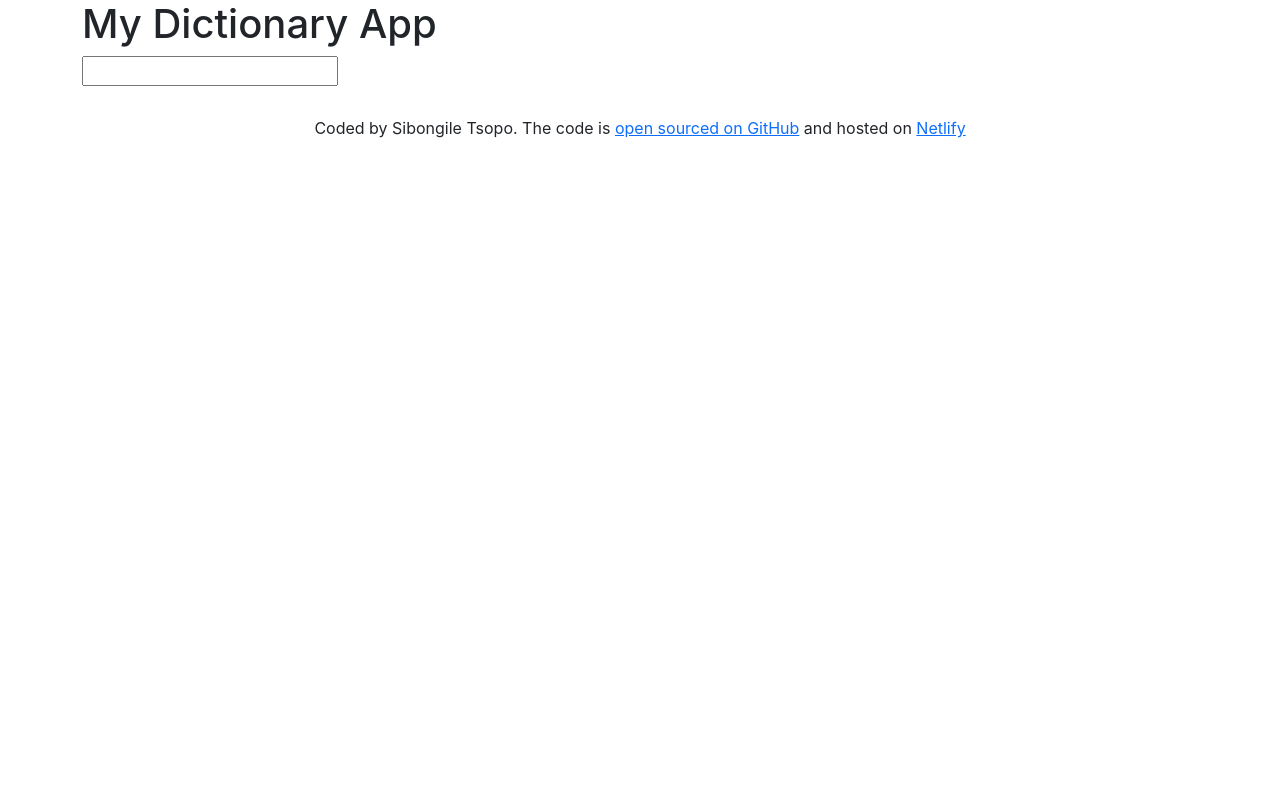
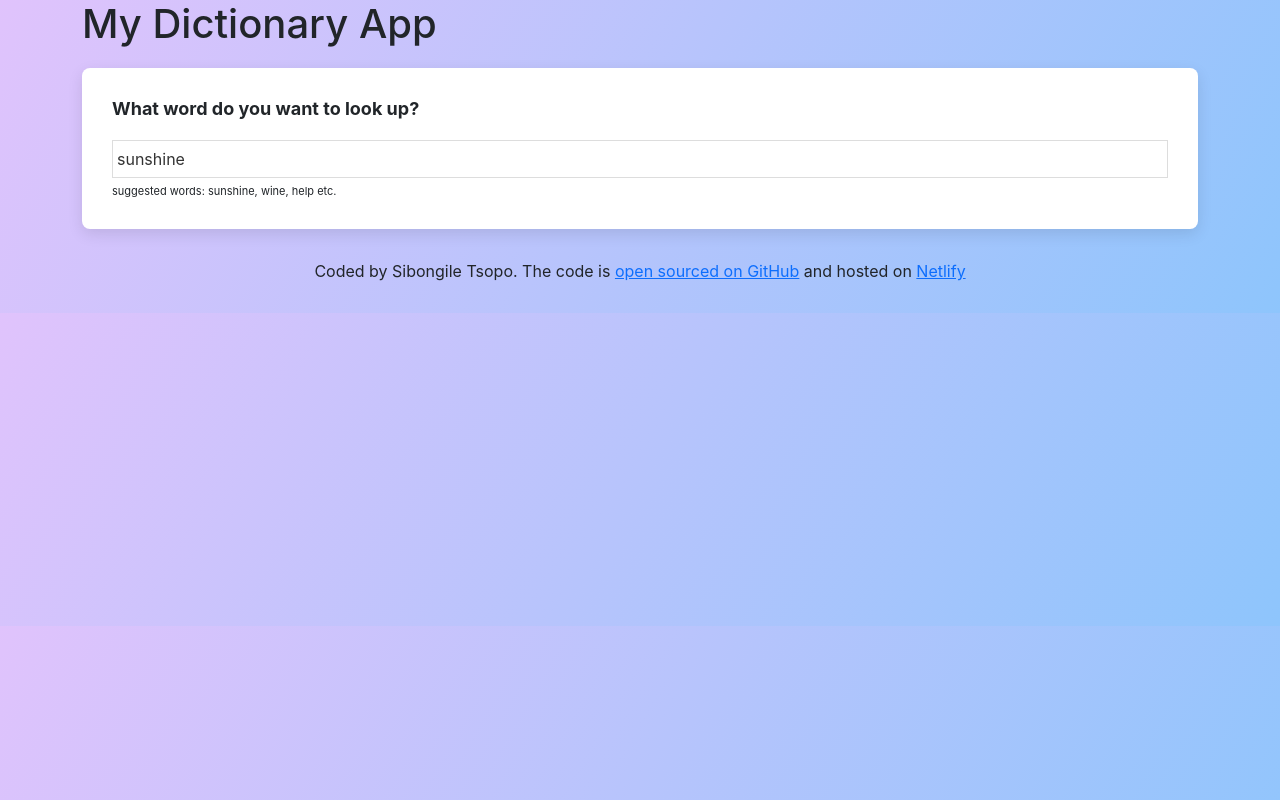
Before and after one commit to SibongileT88/dictionary-project, a React (Create React App) app: page / in a window 1280 px wide. Built offline with nearby package versions, Linux system fonts and the light colour scheme; no server answers.

Commit message:
updated the CSS for the componets

```diff
--- a/src/App.css
+++ b/src/App.css
@@ -1,3 +1,7 @@
+body {
+  background: linear-gradient(120deg, #e0c3fc 0%, #8ec5fc 100%);
+}
+
 .App-footer {
   text-align: center;
   margin: 30px 0;
--- a/src/App.js
+++ b/src/App.js
@@ -9,7 +9,7 @@ export default function App() {
           <h1>My Dictionary App</h1>
         </header>
         <main>
-          <Dictionary />
+          <Dictionary defaultKeyword="sunshine" />
         </main>
         <footer className="App-footer">
           Coded by Sibongile Tsopo. The code is{" "}
--- a/src/Dictionary.css
+++ b/src/Dictionary.css
@@ -0,0 +1,24 @@
+.Dictionary h1 {
+  font-size: 18px;
+  font-weight: bold;
+  margin-bottom: 20px;
+}
+
+.Dictionary section {
+  background: white;
+  padding: 30px;
+  border-radius: 8px;
+  box-shadow: 0 5px 15px rgb(0 0 0 / 10%);
+  margin: 20px 0;
+}
+
+.Dictionary input {
+  width: 100%;
+  padding: 6px 4px;
+  color: #333;
+  border: 1px solid #ddd;
+}
+.Dictionary .hint {
+  font-size: 11px;
+  margin-top: 5px;
+}
--- a/src/Dictionary.js
+++ b/src/Dictionary.js
@@ -2,33 +2,58 @@ import React, { useState } from "react";
 import Results from "./Results";
 import axios from "axios";
 import "./Dictionary.css";
-export default function Dictionary() {
-  let [keyword, setkeyword] = useState("");
+
+export default function Dictionary(props) {
+  let [keyword, setkeyword] = useState(props.defaultKeyword);
   let [results, setResults] = useState(null);
+  let [loaded, setLoaded] = useState(false);
 
   function handleResponse(response) {
     //console.log(response.data);
     setResults(response.data);
   }
 
-  function search(event) {
-    event.preventDefault();
+  function search() {
     //documentation: https://www.shecodes.io/learn/apis/dictionary
     let apiKey = "0c5feca50of64837dbc3d78adbt43801";
     let apiUrl = `https://api.shecodes.io/dictionary/v1/define?word=${keyword}&key=${apiKey}`;
     axios.get(apiUrl).then(handleResponse);
   }
 
+  function handleSubmit(event) {
+    event.preventDefault();
+    search();
+  }
+
   function handlekeywordChange(event) {
     // console.log(event.target.value);
     setkeyword(event.target.value);
   }
+
+  function load() {
+    setLoaded(true);
+    search();
+  }
+
+  if (loaded) {
     return (
       <div className="Dictionary">
-      <form onSubmit={search}>
-        <input type="search" onChange={handlekeywordChange} />
+        <section>
+          <h1>What word do you want to look up?</h1>
+          <form onSubmit={handleSubmit}>
+            <input
+              type="search"
+              onChange={handlekeywordChange}
+              defaultValue={props.defaultKeyword}
+            />
           </form>
+          <div className="hint">suggested words: sunshine, wine, help etc.</div>
+        </section>
         <Results results={results} />
       </div>
     );
+  } else {
+    load();
+    return "Loading";
   }
+}
--- /dev/null
+++ b/src/Examples.css
@@ -0,0 +1,6 @@
+.Examples p {
+  font-size: 14px;
+  opacity: 0.7;
+  font-style: italic;
+  line-height: 1.5;
+}
--- a/src/Examples.js
+++ b/src/Examples.js
@@ -1,4 +1,5 @@
 import React from "react";
+import "./Examples.css";
 
 export default function Examples(props) {
   if (props.example) {
--- /dev/null
+++ b/src/Meaning.css
@@ -0,0 +1,11 @@
+.Meaning h3 {
+  font-size: 24px;
+  line-height: 1.5;
+  font-weight: bold;
+}
+
+.Meaning .example {
+  font-size: 13px;
+  opacity: 0.7;
+  font-style: italic;
+}
--- a/src/Meaning.js
+++ b/src/Meaning.js
@@ -1,12 +1,13 @@
 import React from "react";
 import Synonyms from "./Synonyms";
 import Examples from "./Examples";
+import "./Meaning.css";
 export default function Meaning(props) {
   console.log(props.meaning);
   return (
     <div className="Meaning">
       <h3 className="parts">{props.meaning.partOfSpeech}</h3>
-      <p className="definition">{props.meaning.definition}</p>
+      <div className="definition"> {props.meaning.definition}</div>
       <Examples example={props.meaning.example} />
       <Synonyms synonyms={props.meaning.synonyms} />
     </div>
--- /dev/null
+++ b/src/Results.css
@@ -0,0 +1,5 @@
+.Results h2 {
+  font-size: 36px;
+  font-weight: bold;
+  line-height: 1.5;
+}
--- a/src/Results.js
+++ b/src/Results.js
@@ -1,14 +1,17 @@
 import React from "react";
 import Meaning from "./Meaning";
+import "./Results.css";
 
 export default function Results(props) {
   //console.log(props.results);
   if (props.results) {
     return (
       <div className="Results">
+        <section>
           <h2>{props.results.word}</h2>
           <div className="phonetics">{props.results.phonetic}</div>
-
+        </section>
+        <section>
           {props.results.meanings.map(function (meaning, index) {
             return (
               <div key={index}>
@@ -16,6 +19,7 @@ export default function Results(props) {
               </div>
             );
           })}
+        </section>
       </div>
     );
   } else {
--- /dev/null
+++ b/src/Synonyms.css
@@ -0,0 +1,15 @@
+.Synonyms {
+  color: #9896f1;
+  font-weight: 600;
+}
+
+.Synonyms ul {
+  margin: 0;
+  padding: 0;
+}
+
+.Synonyms li {
+  display: inline-block;
+  padding-right: 15px;
+  font-size: 14px;
+}
--- a/src/Synonyms.js
+++ b/src/Synonyms.js
@@ -1,4 +1,5 @@
 import React from "react";
+import "./Synonyms.css";
 export default function Synonyms(props) {
   if (props.synonyms) {
     return (
```
Lines whose indentation alone changed are shown as unchanged.
